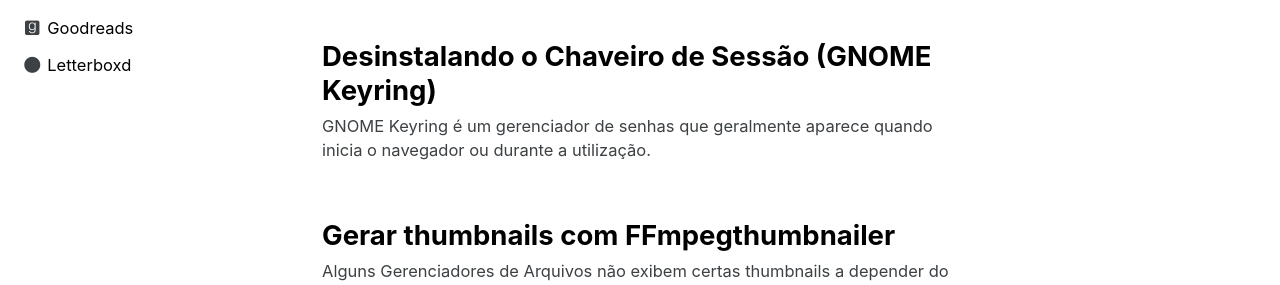
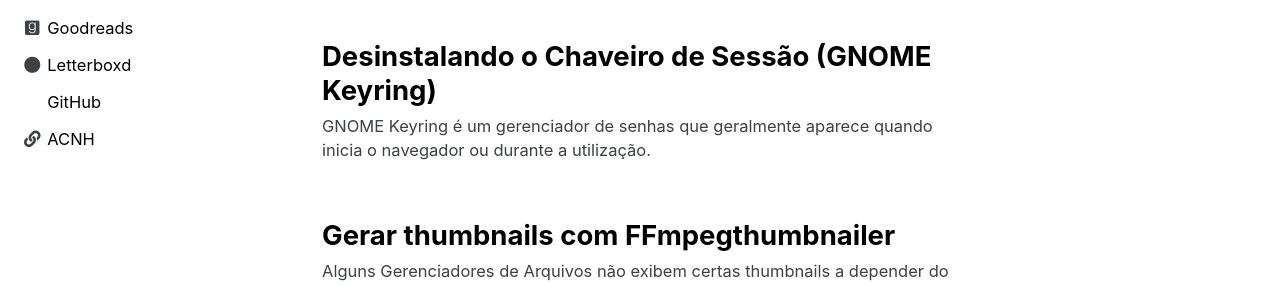
Before and after one commit to alexbarlim/2, a Jekyll site: the page built from index.html, in a window 1280 px wide. Shown: the part 376-661 px from the top of the page. Built offline with Jekyll 4.4.1, drawn with Linux system fonts in a browser that asks for light colours; cached includes are drawn as plain includes; the list of posts is cut into pages by our own code.

Commit message:
Update author-profile-custom-links.html

```diff
--- a/_includes/author-profile-custom-links.html
+++ b/_includes/author-profile-custom-links.html
@@ -23,3 +23,15 @@
       <i class="fas fa-fw fa-circle" aria-hidden="true"></i> Letterboxd
     </a>
   </li>
+
+ <li>
+    <a href="https://github.com/alexbarlim" itemprop="sameAs" rel="nofollow noopener noreferrer" target="_blank">
+      <i class="fas fa-fw fa-github-square" aria-hidden="true"></i> GitHub
+    </a>
+  </li>
+
+ <li>
+    <a href="https://acnh.alexbarlim.com" itemprop="sameAs" rel="nofollow noopener noreferrer" target="_blank">
+      <i class="fas fa-fw fa-link" aria-hidden="true"></i> ACNH
+    </a>
+  </li>
```
